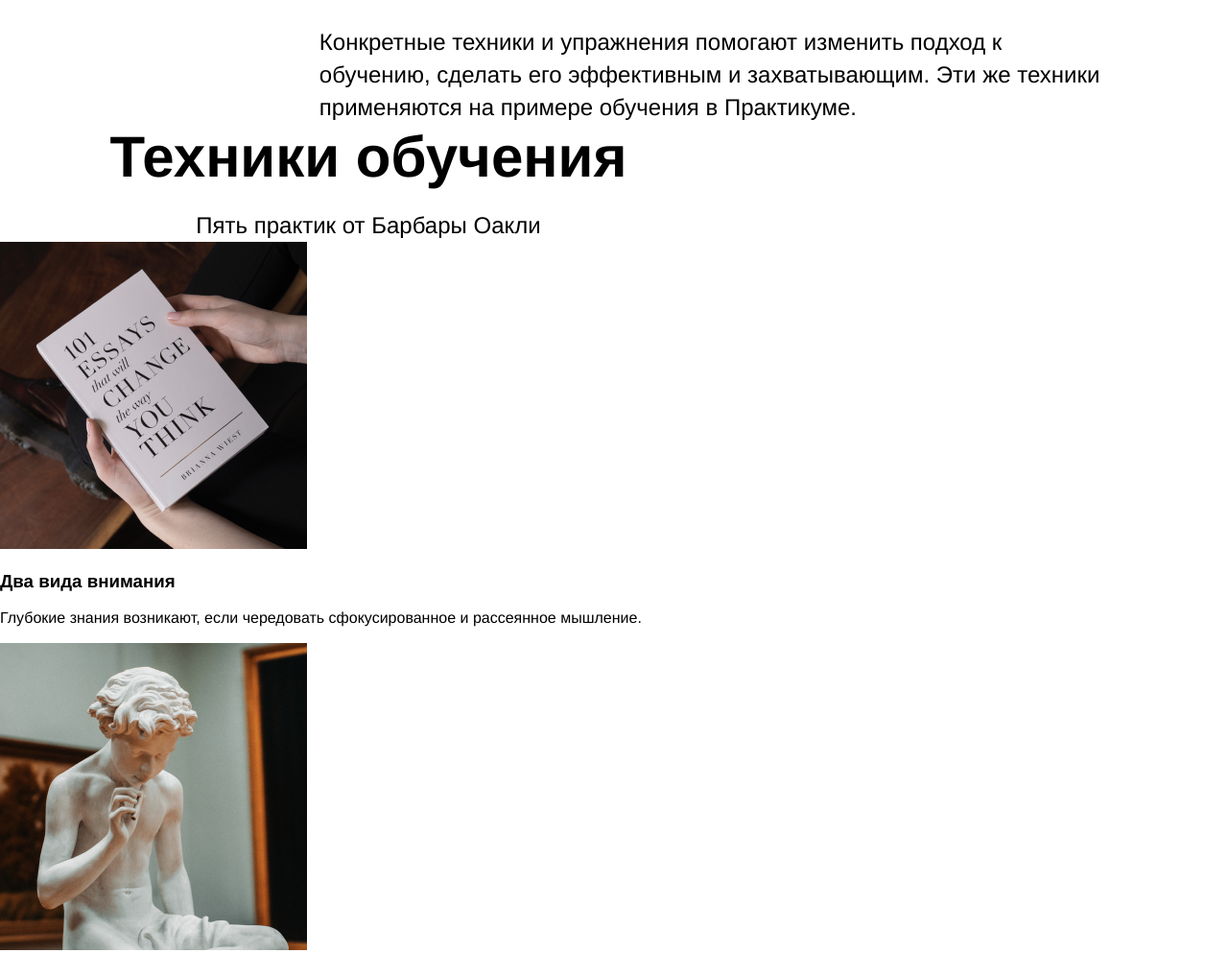
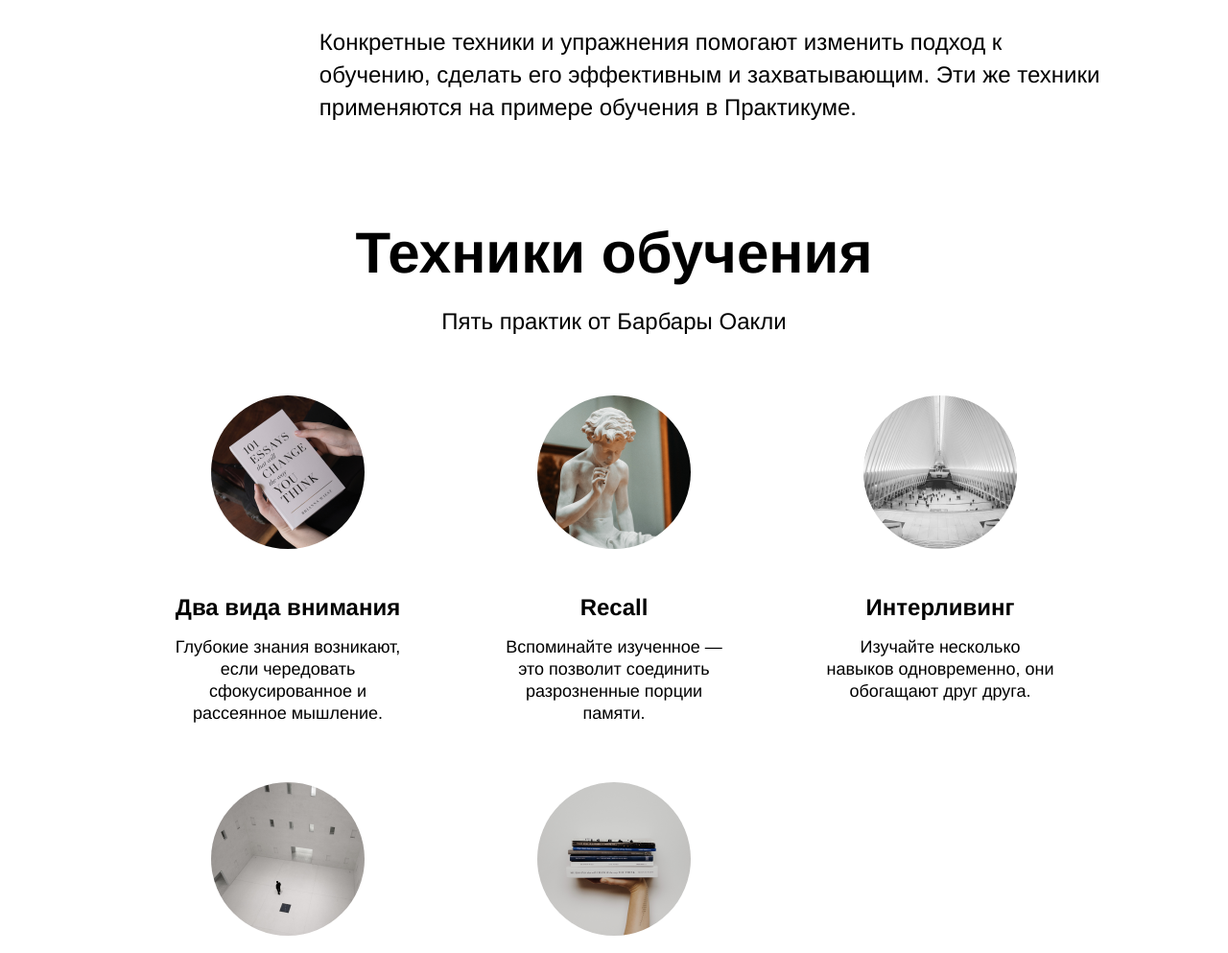
Before and after one commit to stvor/how-to-learn, a plain HTML site: page index.html in a window 1280 px wide. Shown: the part 1127-2120 px from the top of the page at 96% size. Drawn offline with Linux system fonts and the light colour scheme.

Commit message:
Задал стили для блока techniques

```diff
--- /dev/null
+++ b/blocks/cards/__description/cards__description.css
@@ -0,0 +1,7 @@
+.cards__description {
+  margin: 0;
+  text-align: center;
+  line-height: 23px;
+  font-size: 18px;
+  font-weight: normal;
+}
--- /dev/null
+++ b/blocks/cards/__image/cards__image.css
@@ -0,0 +1,6 @@
+.cards__image {
+  border-radius: 50%;
+  width: 160px;
+  height: 160px;
+  margin: 60px 40px 43px;
+}
--- /dev/null
+++ b/blocks/cards/__item/cards__item.css
@@ -0,0 +1,3 @@
+.cards__item {
+  width: 240px;
+}
--- /dev/null
+++ b/blocks/cards/__title/cards__title.css
@@ -0,0 +1,8 @@
+.cards__title {
+  margin: 0;
+  margin-bottom: 16px;
+  text-align: center;
+  line-height: 1.15;
+  font-size: 24px;
+  font-weight: bold;
+}
--- /dev/null
+++ b/blocks/cards/cards.css
@@ -0,0 +1,6 @@
+.cards {
+  width: 920px;
+  display: flex;
+  flex-wrap: wrap;
+  column-gap: 100px;
+}
--- /dev/null
+++ b/blocks/techniques/techniques.css
@@ -0,0 +1,8 @@
+.techniques {
+  padding-top: 100px;
+  width: 80%;
+  margin: 0 auto;
+  display: flex;
+  flex-direction: column;
+  align-items: center;
+}
--- a/pages/index.css
+++ b/pages/index.css
@@ -13,6 +13,8 @@
 @import url("../blocks/feynman/feynman.css");
 @import url("../blocks/kaufman/kaufman.css");
 @import url("../blocks/footer/footer.css");
+@import url("../blocks/techniques/techniques.css");
+@import url("../blocks/cards/cards.css");
 
 /* Элементы */
 @import url("../blocks/header/__link/header__link.css");
@@ -38,6 +40,10 @@
 @import url("../blocks/footer/__column-links/footer__column-links.css");
 @import url("../blocks/footer/__column-link/footer__column-link.css");
 @import url("../blocks/footer/__social-icon/footer__social-icon.css");
+@import url("../blocks/cards/__item/cards__item.css");
+@import url("../blocks/cards/__image/cards__image.css");
+@import url("../blocks/cards/__title/cards__title.css");
+@import url("../blocks/cards/__description/cards__description.css");
 
 /* Модификаторы */
 @import url("../blocks/logo/_place/logo_place_footer.css");
```
